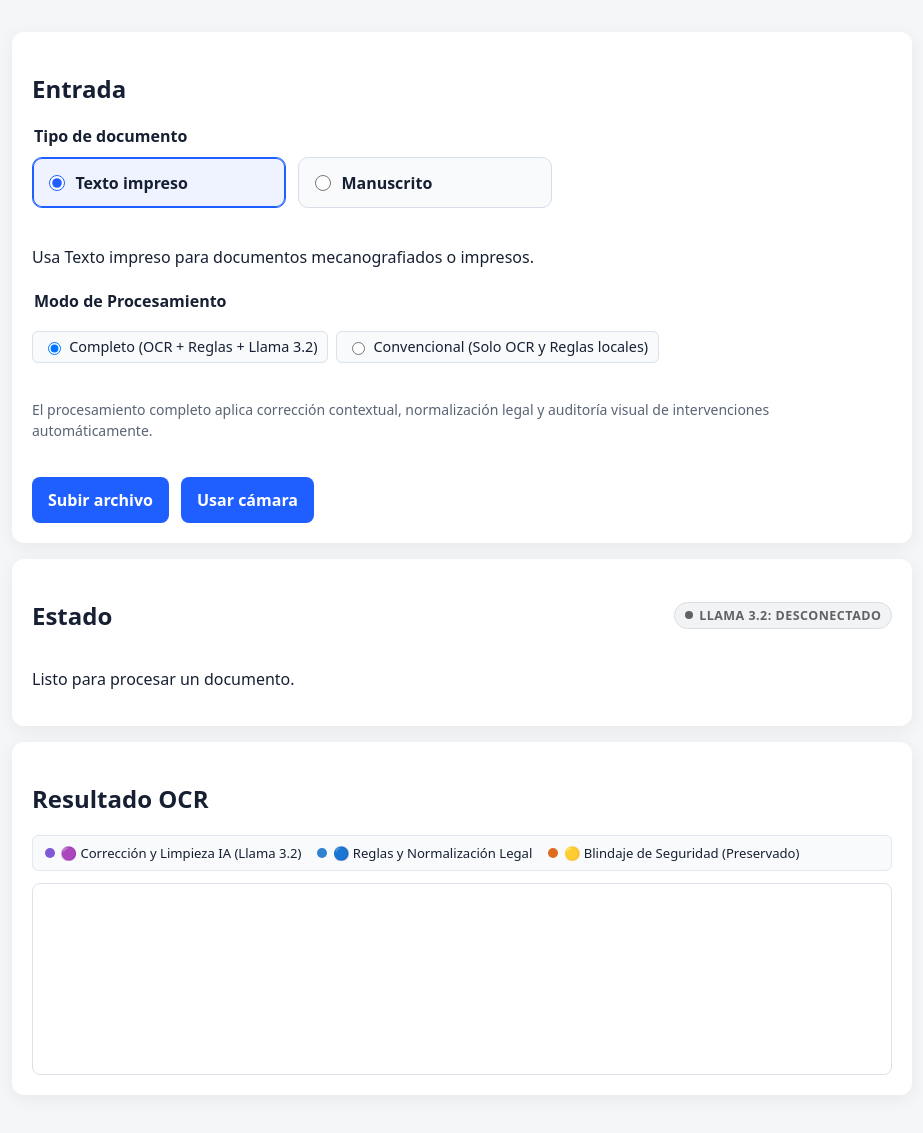
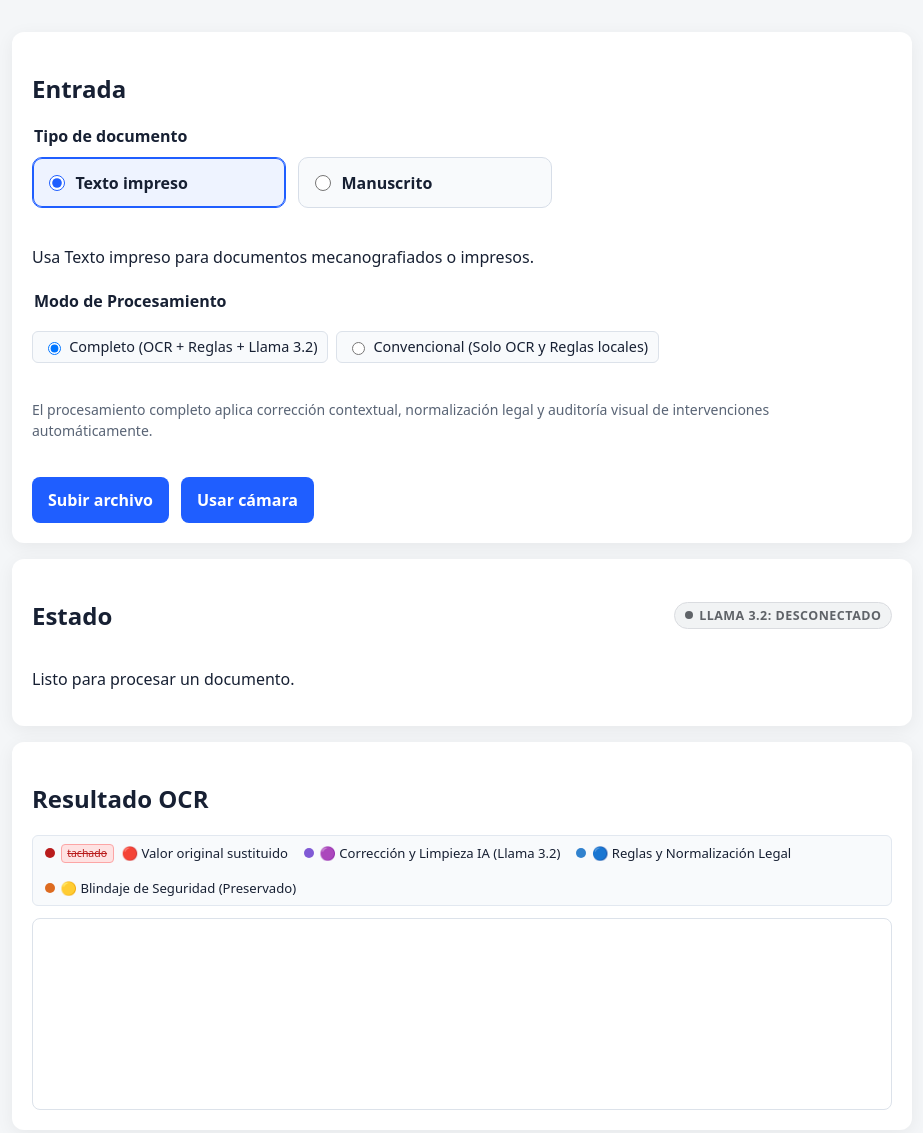
Before and after one commit to gabriel-arinez/tevi-ocr, a website with bundled scripts: page public/index.html in a window 1280 px wide. Shown: the whole page, without its empty margins (178-1101 px from the left). Built offline with nearby package versions, Linux system fonts and the light colour scheme; files whose address does not match are found by name.

Commit message:
feat(ui): display previous original value struck through in red before corrected value

```diff
--- a/public/index.html
+++ b/public/index.html
@@ -194,6 +194,7 @@
       </div>
 
       <div id="auditLegend" class="audit-legend" hidden>
+        <span class="audit-legend-item"><span class="audit-dot dot-orig"></span> <del class="audit-orig-deleted" style="font-size:0.8em; margin-right:0.15rem;">tachado</del> 🔴 Valor original sustituido</span>
         <span class="audit-legend-item"><span class="audit-dot dot-llama"></span> 🟣 Corrección y Limpieza IA (Llama 3.2)</span>
         <span class="audit-legend-item"><span class="audit-dot dot-rules"></span> 🔵 Reglas y Normalización Legal</span>
         <span class="audit-legend-item"><span class="audit-dot dot-shield"></span> 🟡 Blindaje de Seguridad (Preservado)</span>
--- a/public/styles.css
+++ b/public/styles.css
@@ -864,10 +864,26 @@ button.secondary {
 }
 .audit-legend-item { display: inline-flex; align-items: center; gap: 0.35rem; font-weight: 500; }
 .audit-dot { width: 10px; height: 10px; border-radius: 50%; display: inline-block; }
+.dot-orig { background: #b91c1c; }
 .dot-llama { background: #805ad5; }
 .dot-rules { background: #3182ce; }
 .dot-shield { background: #dd6b20; }
 .dot-noise { background: #a0aec0; }
+
+.audit-orig-deleted {
+  text-decoration: line-through;
+  color: #b91c1c;
+  background: #fee2e2;
+  border: 1px solid #fca5a5;
+  padding: 0.1rem 0.35rem;
+  border-radius: 4px;
+  font-size: 0.88em;
+  margin-right: 0.25rem;
+  font-weight: 500;
+  display: inline-block;
+  cursor: help;
+  vertical-align: baseline;
+}
 
 .audit-mark {
   cursor: pointer;
```
Also changed, not shown: src/ai/document-synthesizer.ts (+13 -1 lines), tests/unit/document-synthesizer.test.ts (+4 -1 lines).
